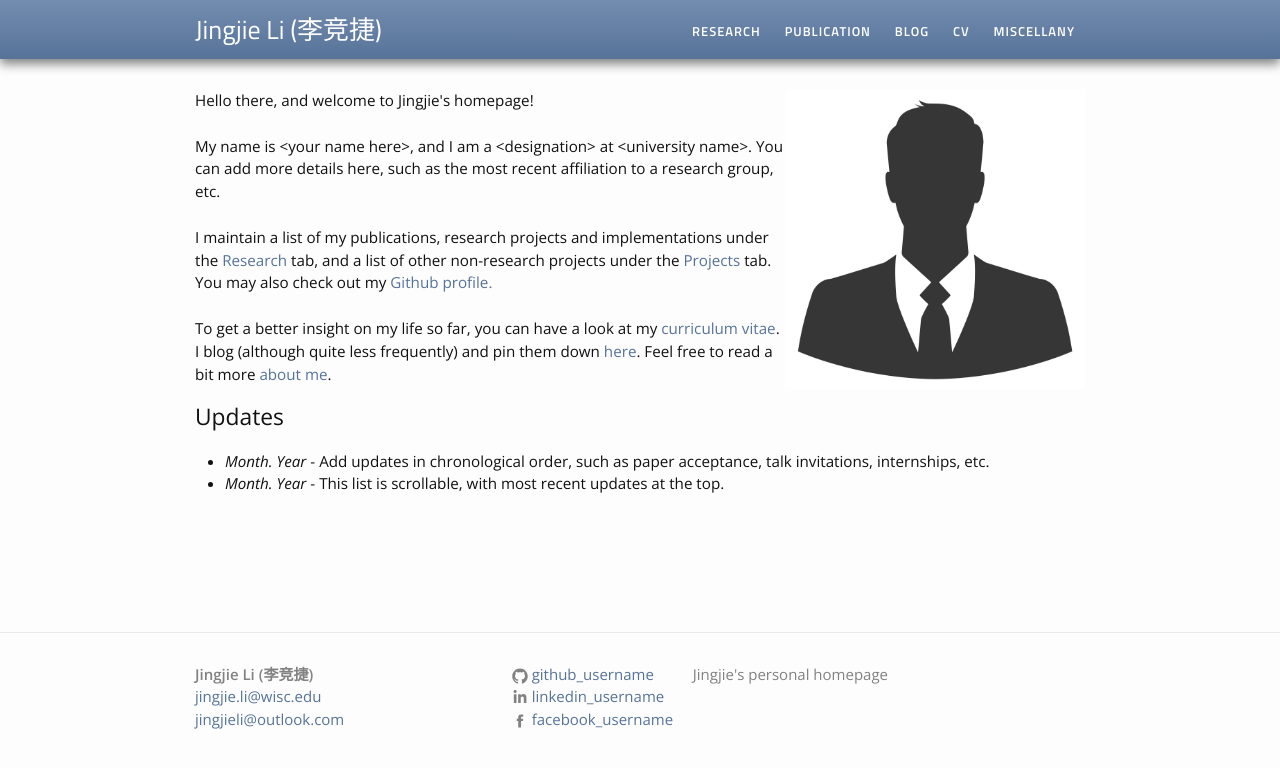
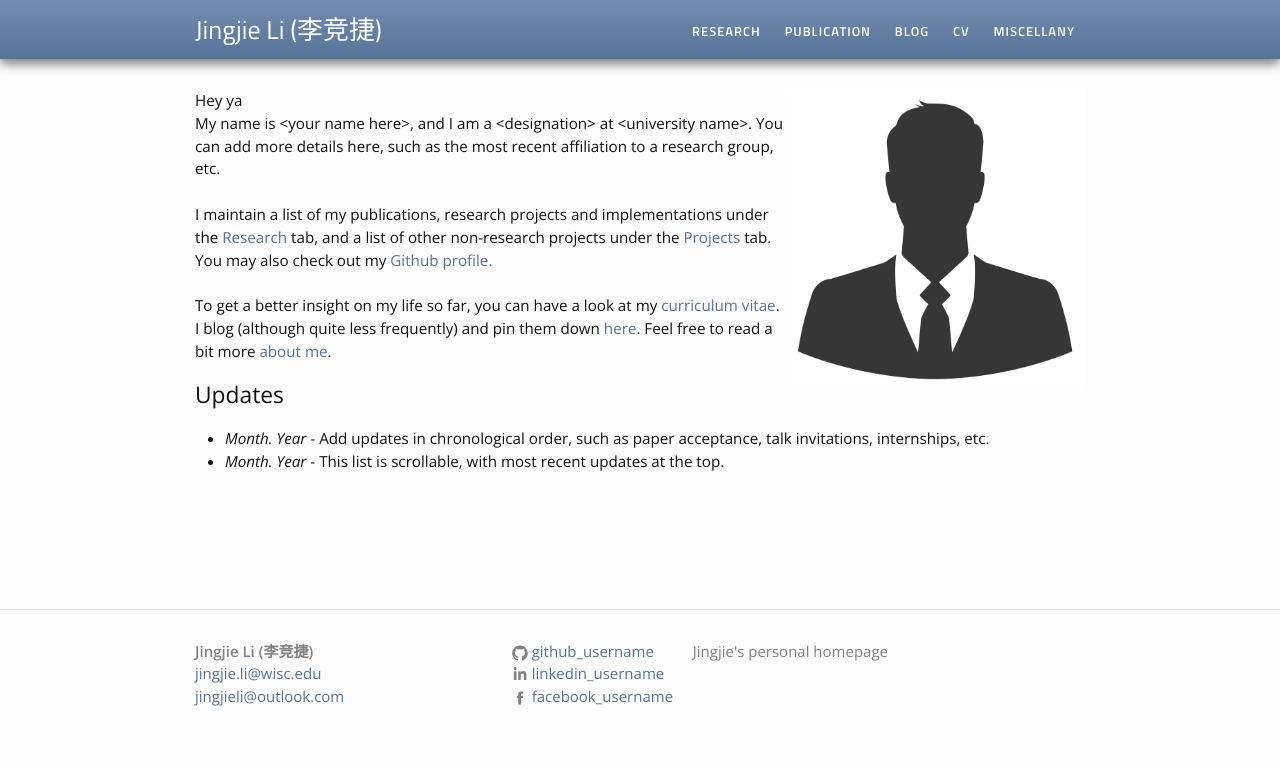
Before and after one commit to jingjieli95/jingjieli95.github.io, a Jekyll site: the page built from index.html, in a window 1280 px wide. Shown: the top 768 px of the page. Built offline with Jekyll 4.4.1, drawn with Linux system fonts in a browser that asks for light colours.

Commit message:
Update index.html

```diff
--- a/index.html
+++ b/index.html
@@ -2,13 +2,16 @@
 layout: default
 ---
 
-
-<img src="/images/profile.jpg" alt="Italian Trulli" caption="A sassy caption here" width=300 align="right">
+<div>
+<img src="/images/profile.jpg" alt="Italian Trulli" caption="A sassy caption here" width=300 style="float: right">
+</div>
 
 <div class="home">
 
 
-<p>Hello there, and welcome to Jingjie's homepage!<br><br>My name is &lt;your name here&gt;, and I am a &lt;designation&gt; at &lt;university name&gt;. You can add more details here, such as the most recent affiliation to a research group, etc.<br><br>
+
+
+<p>Hey ya<br>My name is &lt;your name here&gt;, and I am a &lt;designation&gt; at &lt;university name&gt;. You can add more details here, such as the most recent affiliation to a research group, etc.<br><br>
 
 I maintain a list of my publications, research projects and implementations under the <a href="/research/">Research</a> tab, and a list of other non-research projects under the <a href="/projects">Projects</a> tab. You may also check out my <a href="">Github profile.</a><br><br>
 
```
